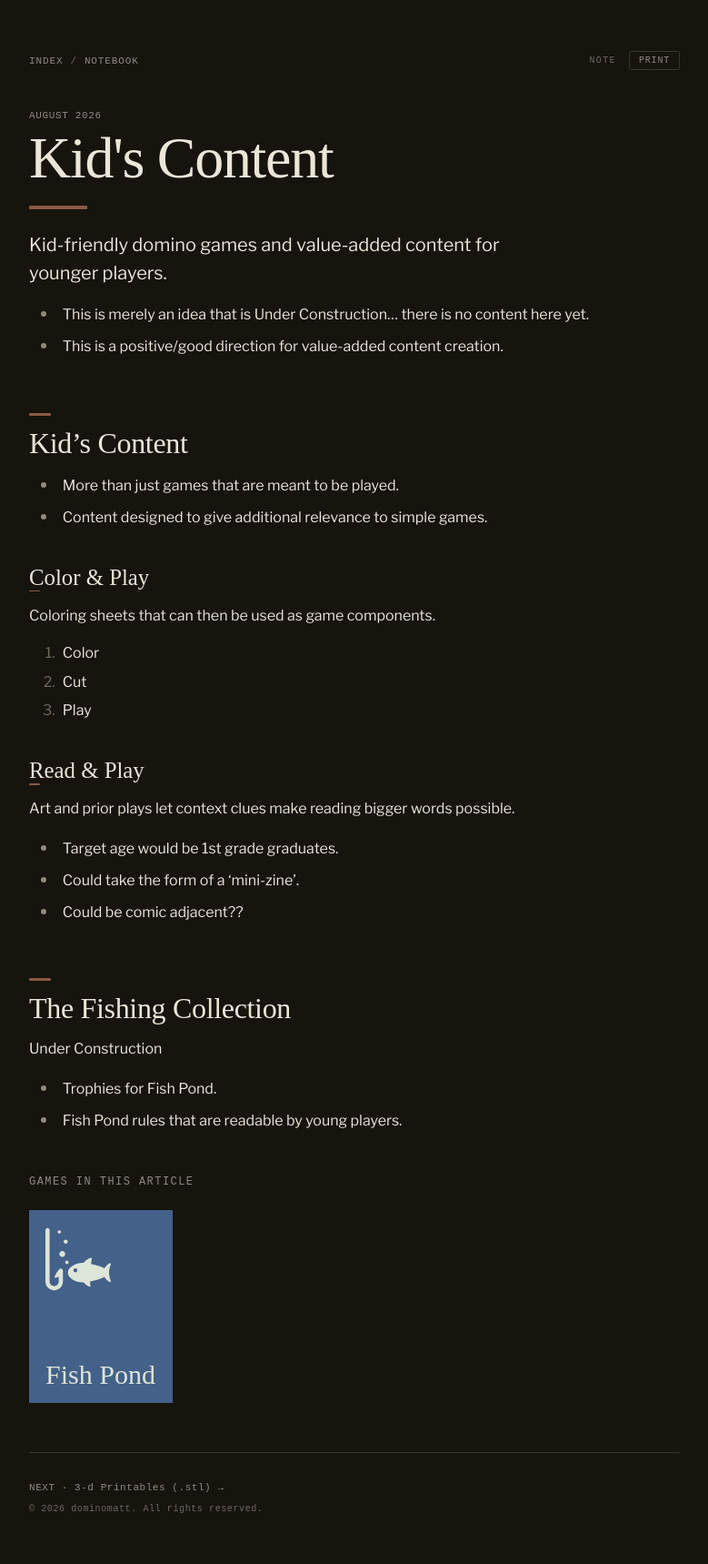
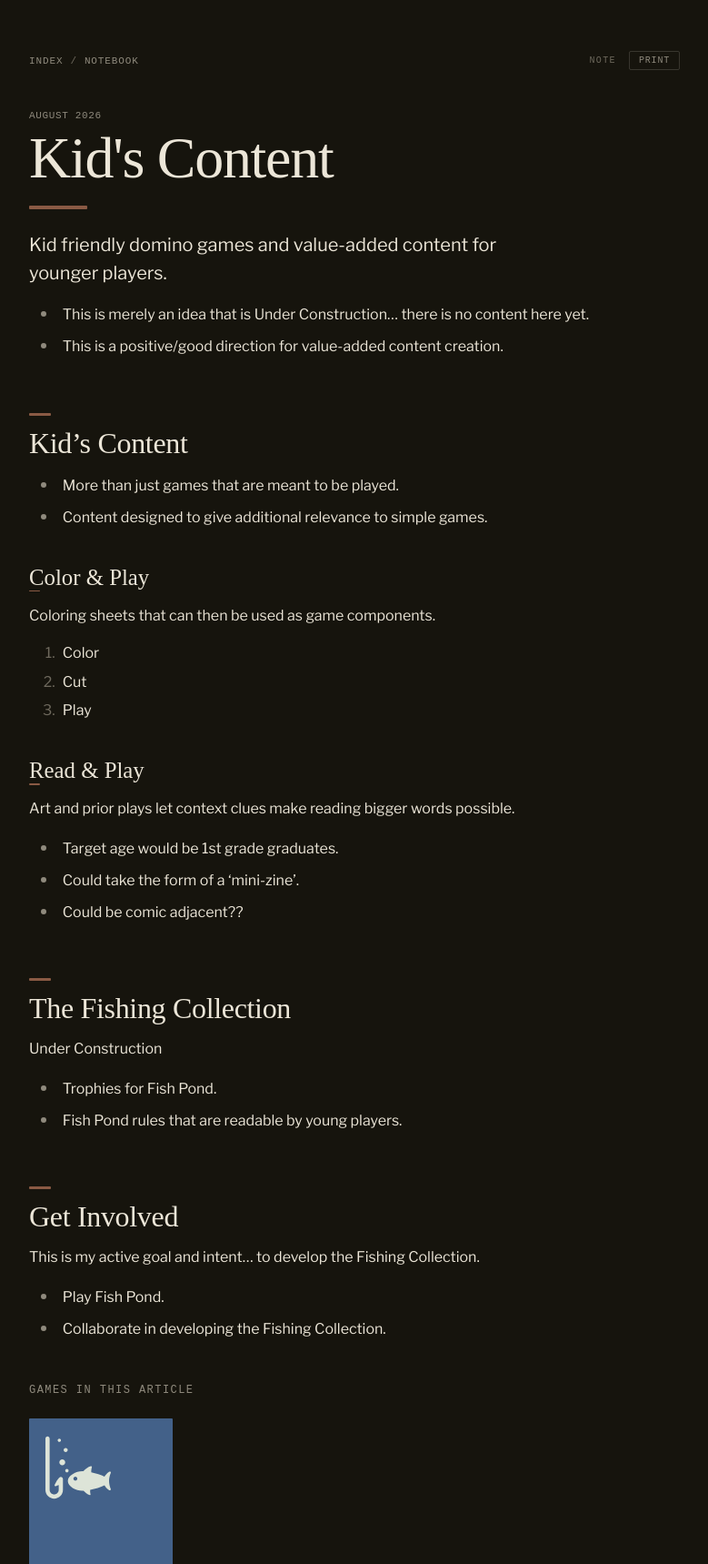
Before and after one commit to DominoMatt/dominomatt.github.io, an Astro site: page /notes/kids_content in a window 1280 px wide. Shown: the top 1719 px of the page at 91% size, without its empty margins (250-1029 px from the left). Built offline with nearby package versions, Linux system fonts and the light colour scheme; Astro itself is replaced by a stand-in of ours; a web font is replaced by a local one.

Commit message:
Publish Kid's Content note with Get Involved section

```diff
--- a/src/content/notes/kids_content.md
+++ b/src/content/notes/kids_content.md
@@ -1,10 +1,10 @@
 ---
 title: Kid's Content
-date: 2026-08-15
+date: 2026-08-11
 accent: "#8a5a44"
-dek: "Kid-friendly domino games and value-added content for younger players."
+dek: "Kid friendly domino games and value-added content for younger players."
 games: [fish_pond]
-published: false
+published: true
 ---
 
 - This is merely an idea that is Under Construction... there is no content here yet.
@@ -37,3 +37,10 @@ Under Construction
 
 - Trophies for Fish Pond.
 - Fish Pond rules that are readable by young players.
+
+## Get Involved
+
+This is my active goal and intent... to develop the Fishing Collection.
+
+- Play Fish Pond.
+- Collaborate in developing the Fishing Collection.
```
